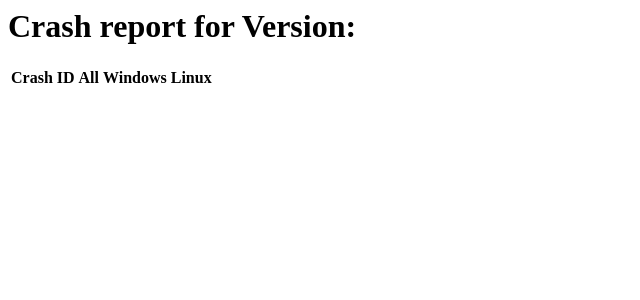
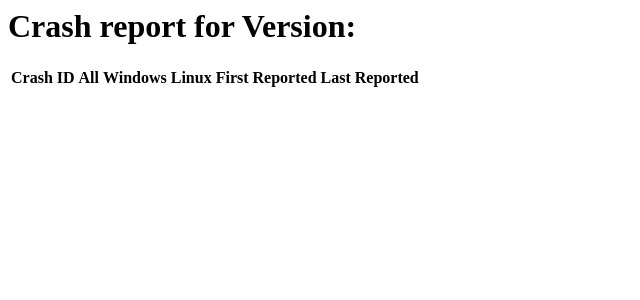
Before and after one commit to mmohrhard/crash, a Django app: page /stats/version/1 in a window 1280 px wide. Shown: the top 300 px of the page, without its empty margins (0-640 px from the left). Run offline with Django 3.2, Linux system fonts and the light colour scheme; data that the repository does not hold is empty; some libraries are stand-ins or nearby versions.

Commit message:
also show first/last reported for signatures

```diff
--- a/django/crashreport/processor/models.py
+++ b/django/crashreport/processor/models.py
@@ -31,7 +31,7 @@ class CrashByVersionData(object):
         self.all = 0
         self.win = 0
         self.lin = 0
-        self.id = id
+        self.id = Signature.objects.get(signature=id)
 
 class ProcessedCrashManager(models.Manager):
     def get_top_crashes(self, version=None, time=None, limit=None):
--- a/django/crashreport/stats/templates/stats/version.html
+++ b/django/crashreport/stats/templates/stats/version.html
@@ -31,6 +31,8 @@
                     <th scope="col">All</th>
                     <th scope="col">Windows</th>
                     <th scope="col">Linux</th>
+                    <th scope="col">First Reported</th>
+                    <th scope="col">Last Reported</th>
                 </tr>
             </thead>
             <tbody>
@@ -50,6 +52,12 @@
                     <td>
                         {{ signature.lin }}
                     </td>
+                    <td>
+                        {{ signature.id.first_observed }}
+                    </td>
+                    <td>
+                        {{ signature.id.last_observed }}
+                    </td>
                 </tr>
                 {% endfor %}
             </tbody>
```
